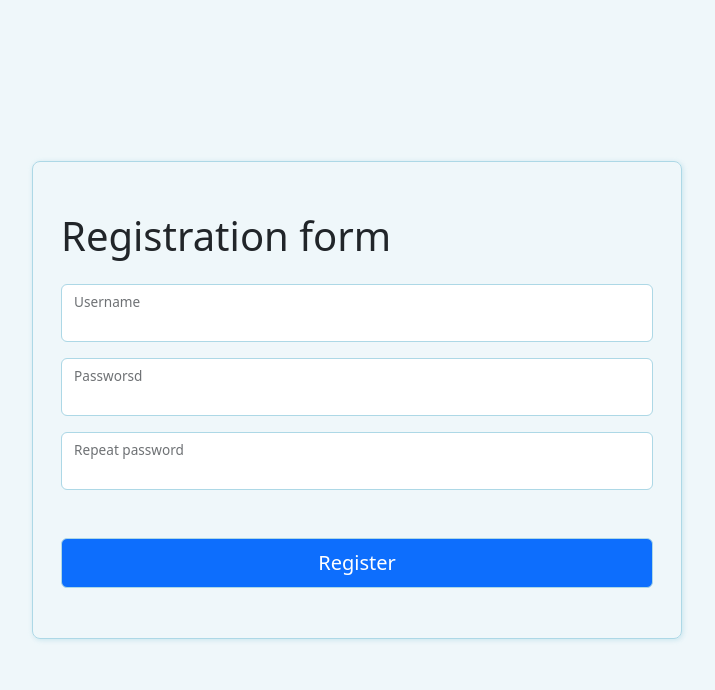
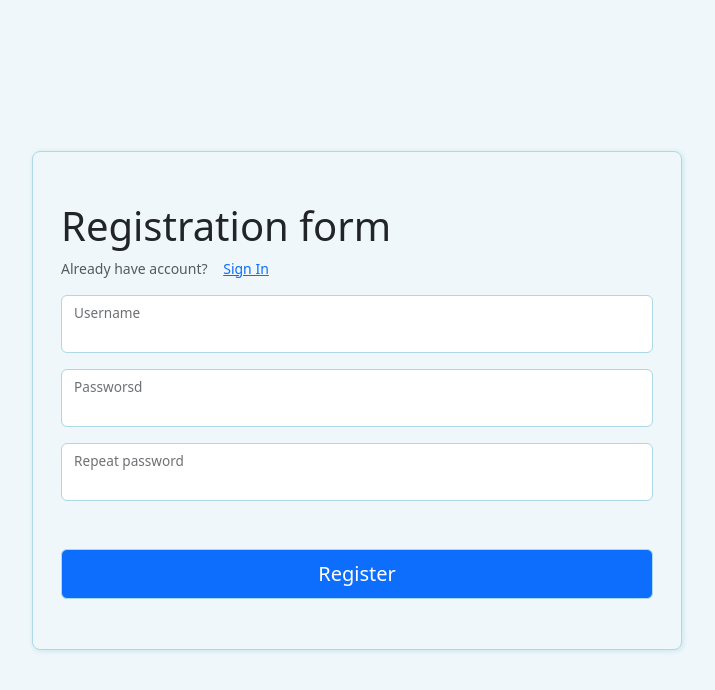
Before and after one commit to Amarted/microservices-via-grpc-frontend, an Angular app: page /registration in a window 1280 px wide. Shown: the top 690 px of the page, without its empty margins (283-998 px from the left). Built offline with nearby package versions, Linux system fonts and the light colour scheme.

Commit message:
Add link to the sign in page.

```diff
--- a/src/modules/registration/components/registration-form/registration-form.component.html
+++ b/src/modules/registration/components/registration-form/registration-form.component.html
@@ -1,6 +1,9 @@
 <app-centered-layout>
   <div class="registration-form container">
-    <h1 class="mb-4 row">Registration form</h1>
+
+    <h1 class="row">Registration form</h1>
+    <small class="row d-block text-muted mb-3">Already have account? <a routerLink="/sign-in">Sign In</a></small>
+
     <form (submit)="onFormSubmitClick()">
 
       <div class="form-floating mb-3 row">
--- a/src/modules/registration/registration.module.ts
+++ b/src/modules/registration/registration.module.ts
@@ -6,6 +6,7 @@ import { FormsModule } from '@angular/forms';
 import { RegistrationComponent } from './components/registration/registration.component';
 import { provideHttpClient } from '@angular/common/http';
 import { RegistrationApiService } from './services/registration-api/RegistrationApiService';
+import { RouterModule } from '@angular/router';
 
 @NgModule({
   providers: [
@@ -20,6 +21,7 @@ import { RegistrationApiService } from './services/registration-api/Registration
     CommonModule,
     FormsModule,
     LayoutModule,
+    RouterModule,
   ],
   exports: [
     RegistrationComponent,
```
